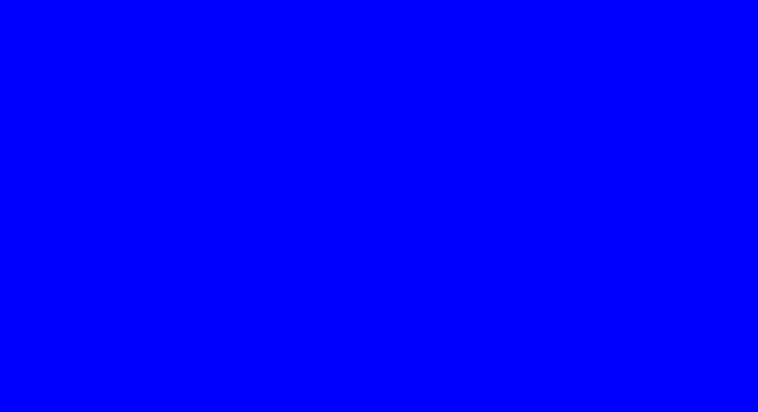
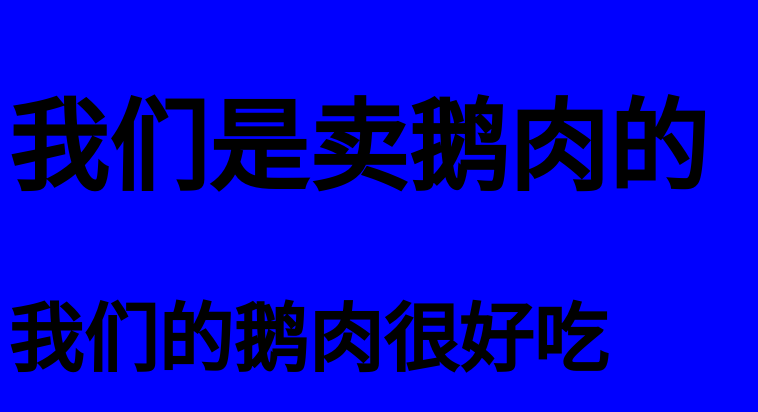
Before and after one commit to Allen-XiaoDeng/git-demo-1, a plain HTML site: page index.html in a window 1280 px wide. Shown: the whole page, without its empty margins (0-758 px from the left). Drawn offline with Linux system fonts and the light colour scheme.

Commit message:
添加了广告语

```diff
--- a/index.html
+++ b/index.html
@@ -8,6 +8,7 @@
     <link rel="stylesheet" href="style.css">
 </head>
 <body>
-
+    <h1>我们是卖鹅肉的</h1>
+    <h2>我们的鹅肉很好吃</h2>
 </body>
 </html>
```
